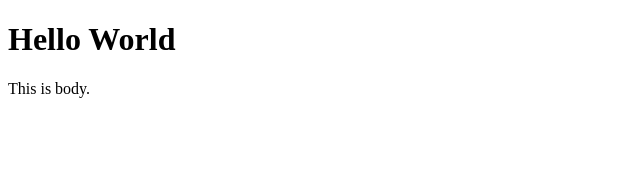
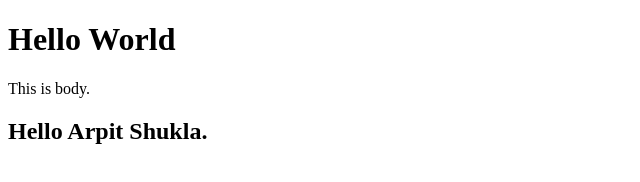
Before and after one commit to icproject01/cf-search, a plain HTML site: page index.html in a window 1280 px wide. Shown: the whole page, without its empty margins (0-640 px from the left). Drawn offline with Linux system fonts and the light colour scheme.

Commit message:
My first feature

```diff
--- a/index.html
+++ b/index.html
@@ -12,6 +12,7 @@
     <div class="body">
         This is body.
     </div>
+    <h2> Hello Arpit Shukla. </h2>
 </p>
 </body>
 </html>
```
